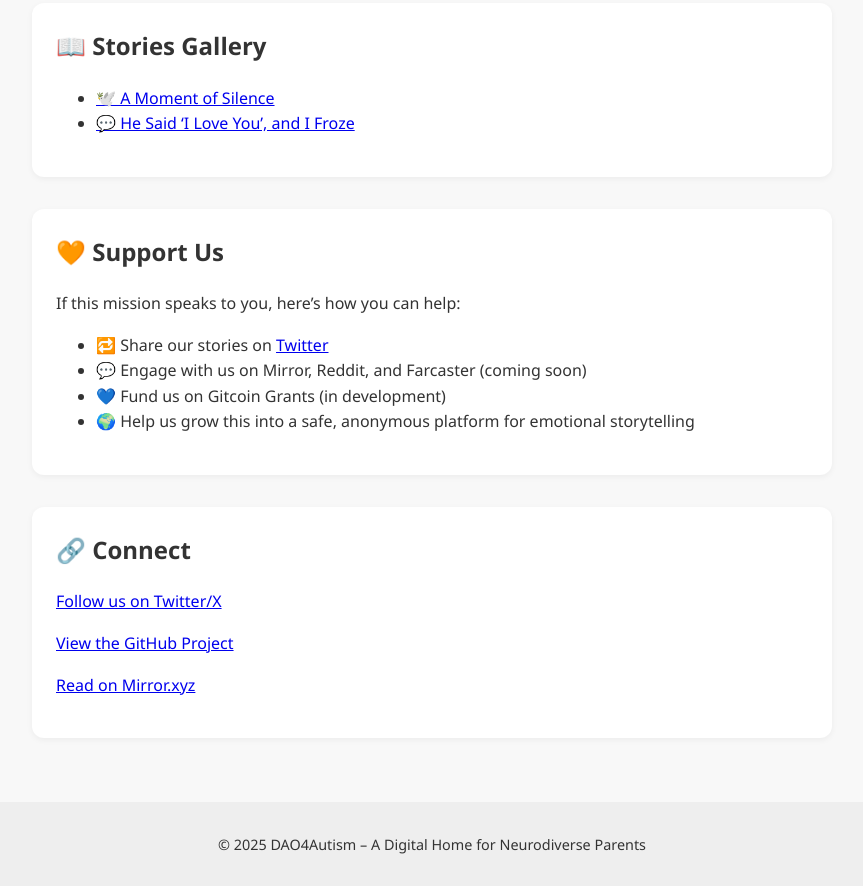
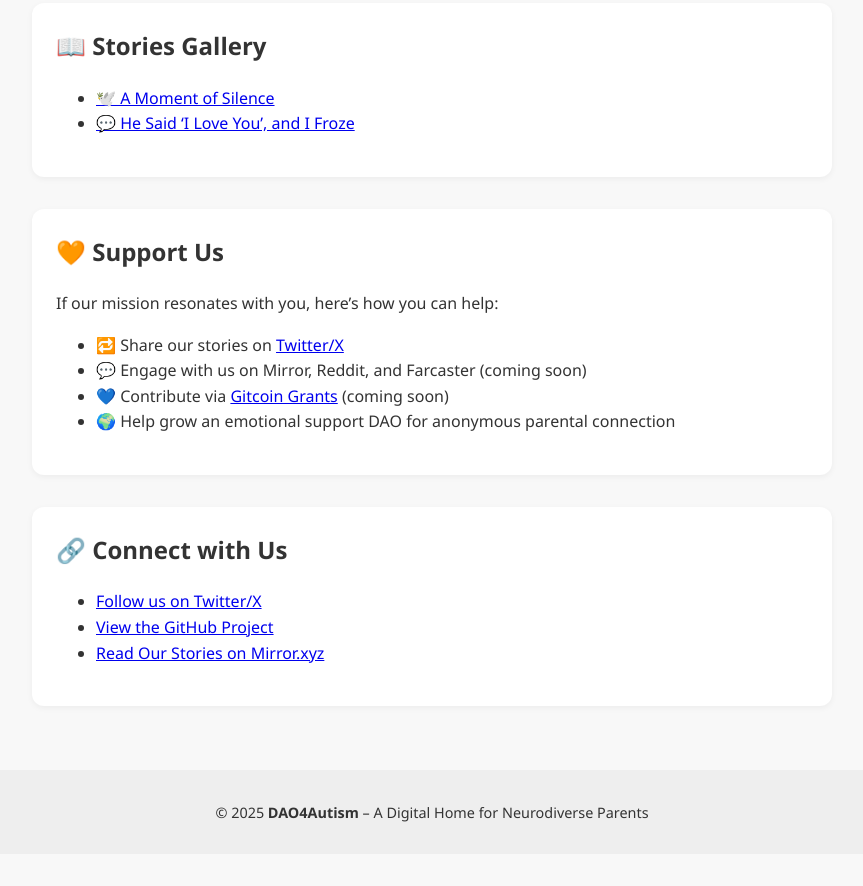
Before and after one commit to DAO4Autism/DAO4Autism, a plain HTML site: page index.html in a window 1280 px wide. Shown: the part 438-1324 px from the top of the page, without its empty margins (208-1071 px from the left). After the commit the page ends 1292 px from the top, so only its background shows below. Drawn offline with Linux system fonts and the light colour scheme.

Commit message:
Update index.html

```diff
--- a/index.html
+++ b/index.html
@@ -4,53 +4,55 @@
   <meta charset="UTF-8" />
   <meta name="viewport" content="width=device-width, initial-scale=1.0" />
   <title>DAO4Autism</title>
-  <link rel="stylesheet" href="style.css">
   <meta name="description" content="DAO4Autism – A decentralized emotional support space for parents of neurodiverse children.">
+  <link rel="stylesheet" href="style.css" />
 </head>
 <body>
   <header>
     <h1>DAO4Autism</h1>
-    <p>Supporting Neurodiverse Parenting Through Web3</p>
+    <p class="tagline">Supporting Neurodiverse Parenting Through Web3</p>
   </header>
 
   <main>
-    <section>
+    <section id="mission">
       <h2>🌱 Our Mission</h2>
       <p>
-        DAO4Autism is a Web3 storytelling initiative that supports parents of autistic and neurodiverse children through emotional sharing, decentralized privacy, and creative empowerment. Our goal is to help future generations of parents feel seen, even when they feel invisible.
+        <strong>DAO4Autism</strong> is a decentralized, Web3-based storytelling initiative supporting parents of autistic and neurodiverse children. We focus on emotional storytelling, anonymous sharing, and digital creativity—empowering caregivers to connect, reflect, and heal together.
       </p>
     </section>
 
-    <section>
+    <section id="stories">
       <h2>📖 Stories Gallery</h2>
       <ul>
         <li><a href="https://mirror.xyz/0x68A07Dd4F6b4ab145d6B4338C01A104c2c3b0716/ys4B59KgI2yep7J-kA24WZYJ-K3MCHWtN0VB56r48z8" target="_blank">🕊️ A Moment of Silence</a></li>
         <li><a href="https://mirror.xyz/0x68A07Dd4F6b4ab145d6B4338C01A104c2c3b0716" target="_blank">💬 He Said ‘I Love You’, and I Froze</a></li>
-        <!-- Add more links as you publish -->
+        <!-- Add more Mirror links here as new posts are published -->
       </ul>
     </section>
 
-    <section>
+    <section id="support">
       <h2>🧡 Support Us</h2>
-      <p>If this mission speaks to you, here’s how you can help:</p>
+      <p>If our mission resonates with you, here’s how you can help:</p>
       <ul>
-        <li>🔁 Share our stories on <a href="https://x.com/DAO4Autism" target="_blank">Twitter</a></li>
+        <li>🔁 Share our stories on <a href="https://x.com/DAO4Autism" target="_blank">Twitter/X</a></li>
         <li>💬 Engage with us on Mirror, Reddit, and Farcaster (coming soon)</li>
-        <li>💙 Fund us on Gitcoin Grants (in development)</li>
-        <li>🌍 Help us grow this into a safe, anonymous platform for emotional storytelling</li>
+        <li>💙 Contribute via <a href="#" target="_blank">Gitcoin Grants</a> (coming soon)</li>
+        <li>🌍 Help grow an emotional support DAO for anonymous parental connection</li>
       </ul>
     </section>
 
-    <section>
-      <h2>🔗 Connect</h2>
-      <p><a href="https://x.com/DAO4Autism" target="_blank">Follow us on Twitter/X</a></p>
-      <p><a href="https://github.com/DAO4Autism/DAO4Autism">View the GitHub Project</a></p>
-      <p><a href="https://mirror.xyz/0x68A07Dd4F6b4ab145d6B4338C01A104c2c3b0716" target="_blank">Read on Mirror.xyz</a></p>
+    <section id="connect">
+      <h2>🔗 Connect with Us</h2>
+      <ul>
+        <li><a href="https://x.com/DAO4Autism" target="_blank">Follow us on Twitter/X</a></li>
+        <li><a href="https://github.com/DAO4Autism/DAO4Autism" target="_blank">View the GitHub Project</a></li>
+        <li><a href="https://mirror.xyz/0x68A07Dd4F6b4ab145d6B4338C01A104c2c3b0716" target="_blank">Read Our Stories on Mirror.xyz</a></li>
+      </ul>
     </section>
   </main>
 
   <footer>
-    <p>&copy; 2025 DAO4Autism – A Digital Home for Neurodiverse Parents</p>
+    <p>&copy; 2025 <strong>DAO4Autism</strong> – A Digital Home for Neurodiverse Parents</p>
   </footer>
 </body>
 </html>
```
